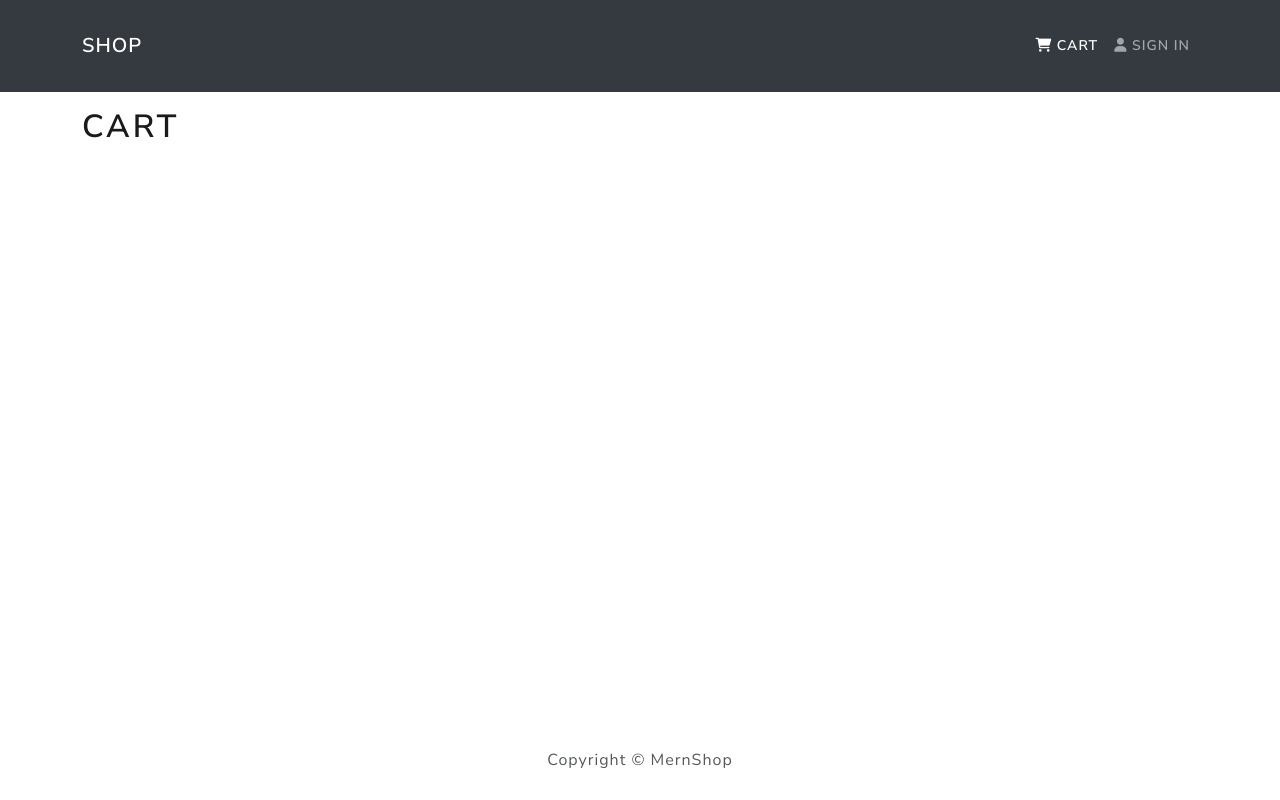
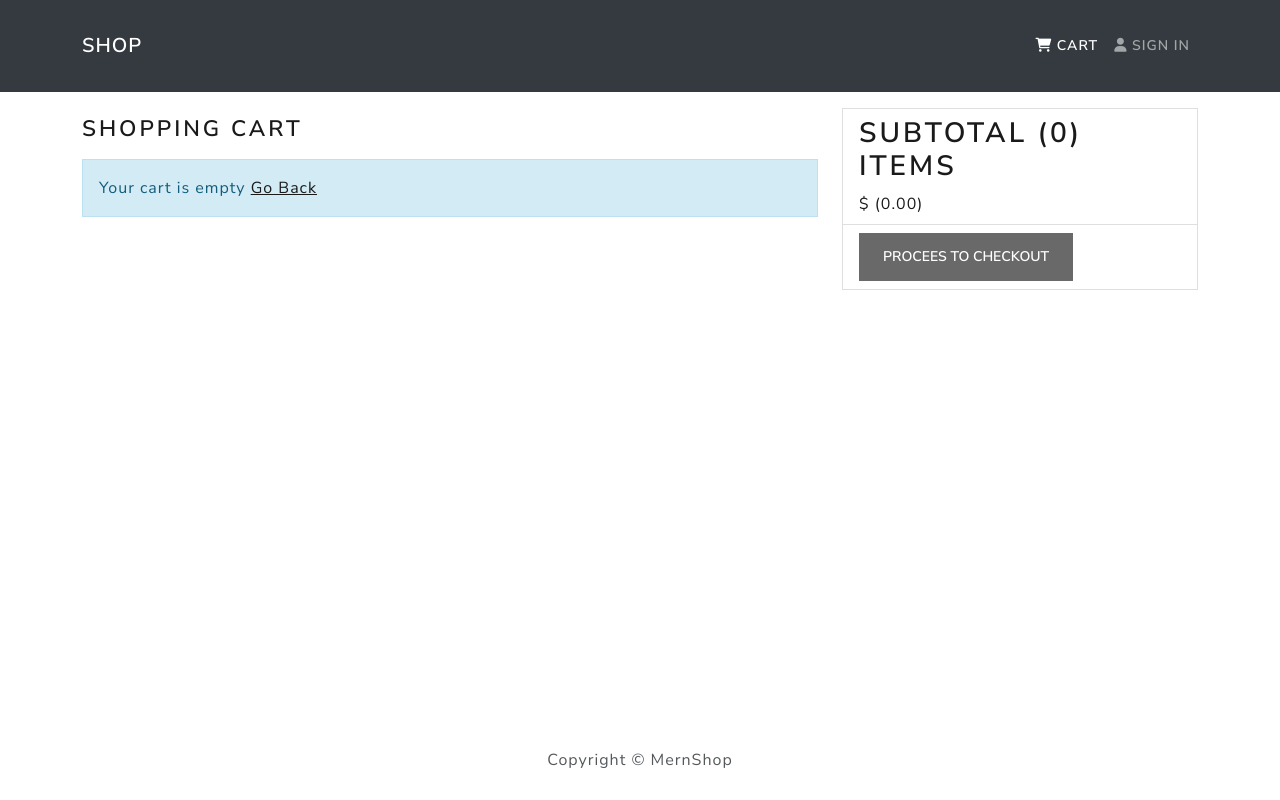
Before and after one commit to debowale1/mern-shop, a React (Create React App) app in the folder frontend/: page /cart in a window 1280 px wide. Built offline with nearby package versions, Linux system fonts and the light colour scheme.

Commit message:
displaying cart items on the cart page

```diff
--- a/frontend/src/index.css
+++ b/frontend/src/index.css
@@ -9,6 +9,15 @@ h3 {
   padding: 1rem 0;
 }
 
+h1 {
+  font-size: 1.8rem;
+  padding: 1rem 0;
+}
+h1 {
+  font-size: 1.4rem;
+  padding: 0.5rem 0;
+}
+
 .rating span {
   margin: 0.1rem;
 }
--- a/frontend/src/screens/CartScreen.js
+++ b/frontend/src/screens/CartScreen.js
@@ -1,7 +1,7 @@
-import React, {useEffect } from 'react'
+import React, { useState, useEffect } from 'react'
 import { useDispatch, useSelector } from 'react-redux'
 import { Link, useParams, useNavigate, useLocation } from 'react-router-dom'
-import {Row, Col, ListGroup, Form, Image, Button, Card } from 'react-router-bootstrap'
+import {Row, Col, ListGroup, Form, Image, Button, Card } from 'react-bootstrap'
 import Message from '../components/Message'
 import { addToCart } from '../actions/cartActions'
 
@@ -15,8 +15,7 @@ const CartScreen = () => {
   const dispatch = useDispatch()
 
   const cart = useSelector(state => state.cart)
-
-  console.log(cart);
+  const {cartItems} = cart
 
 
   useEffect(() => {
@@ -25,16 +24,59 @@ const CartScreen = () => {
     }
   }, [dispatch, productId, qty])
 
-
-
-
-
-
+  const removeFromCartHandler = (productId) => {}
+  const checkoutHandler = () => {
+    navigate('/login?redirect=shipping')
+  }
 
   return (
-    <h1>
-      Cart
-    </h1>
+    <Row>
+      <Col md={8}>
+        <h1>Shopping Cart</h1>
+        {cartItems.length === 0 ? <Message>Your cart is empty <Link to='/'>Go Back</Link></Message> : (
+          <ListGroup variant='flush'>
+            {cartItems.map(item => (
+              <ListGroup.Item key={item.product}>
+                <Row>
+                  <Col md={2}>
+                    <Image src={item.image} alt={item.name} fluid rounded />
+                  </Col>
+                  <Col md={3}>
+                    <Link to={`/product/${item.product}`} >{item.name}</Link>
+                  </Col>
+                  <Col md={2}>
+                    {item.price}
+                  </Col>
+                  <Col md={2}>
+                  <Form.Control as='select' value={item.qty} onChange={(e) => dispatch(addToCart(item.product, Number(e.target.value)))} >
+                        {[...Array(item.countInStock).keys()].map(key => (
+                          <option key={key + 1} value={key + 1}>{key + 1}</option>
+                        ))}
+                      </Form.Control>
+                  </Col>
+                  <Col md={2}>
+                    <Button variant='light' type='button' onClick={() => removeFromCartHandler(item.product)}><i className='fas fa-trash'></i></Button>
+                  </Col>
+                </Row>
+              </ListGroup.Item>
+            ))}
+          </ListGroup>
+        )}
+      </Col>
+      <Col md={4}>
+        <Card>
+          <ListGroup variant='flush'>
+            <ListGroup.Item>
+              <h2>Subtotal ({cartItems.reduce((acc, cur) => acc + cur.qty, 0)}) items</h2>
+              $ ({cartItems.reduce((acc, cur) => acc + cur.qty * cur.price, 0).toFixed(2)})
+            </ListGroup.Item>
+            <ListGroup.Item>
+              <Button type='button' classNaem='btn-block' disabled={cartItems.length === 0} onClick={checkoutHandler}>Procees to checkout</Button>
+            </ListGroup.Item>
+          </ListGroup>
+        </Card>
+        </Col>
+    </Row>
   )
 }
 
```
